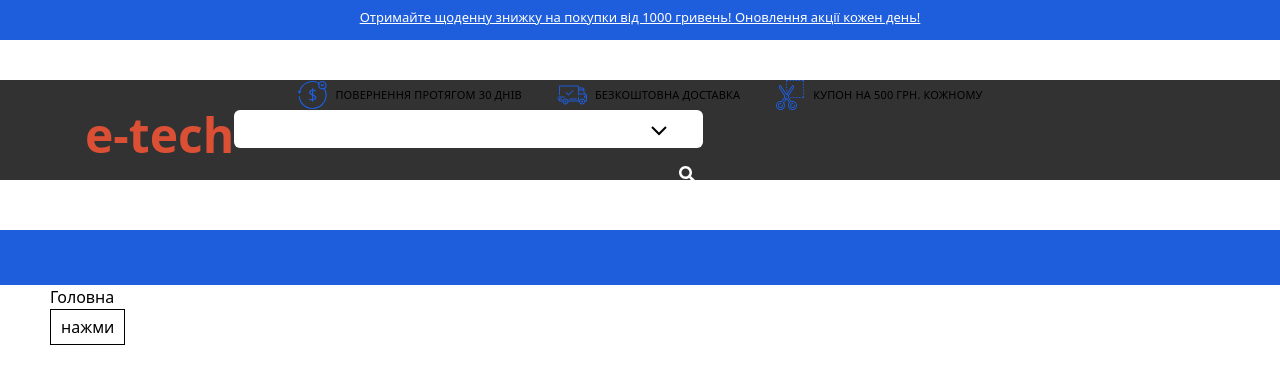
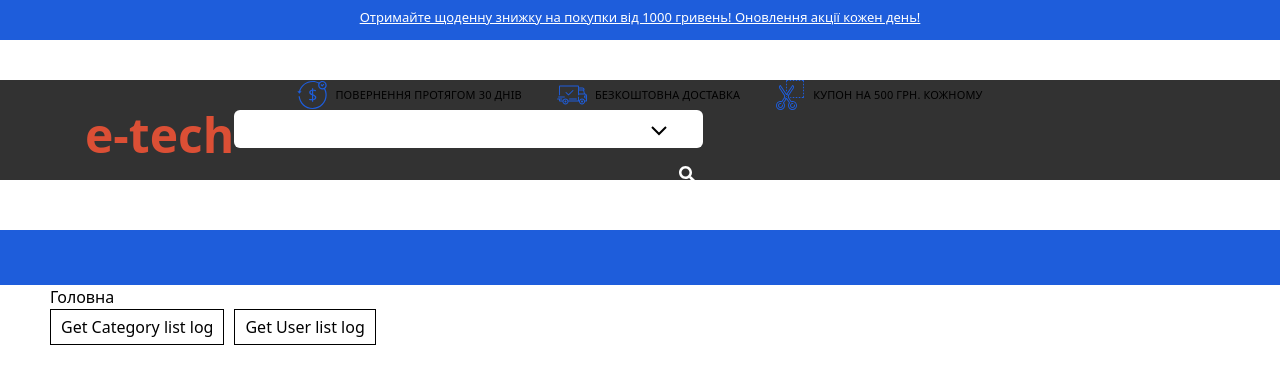
Before and after one commit to aleks-vorgen/Etech-client, a React (Vite) app: page / in a window 1280 px wide. Shown: the top 384 px of the page. Built offline with nearby package versions, Linux system fonts and the light colour scheme.

Commit message:
fetching data from gcp to netlify

```diff
--- a/src/pages/HomePage.jsx
+++ b/src/pages/HomePage.jsx
@@ -3,21 +3,40 @@ import axios from 'axios'
 
 
 export function HomePage() {
-  const getDataProducts = () => {
-    axios.get('https://etech-5fydkirpga-lm.a.run.app/categories/all')
+  const getProductData = () => {
+    axios.get('https://etech-5fydkirpga-lm.a.run.app/products/all')
         //axios.get('http://localhost:8080/categories/all')
-    .then (res => {
+        .then(res => {
           console.log(res.data)
         })
-    .catch (error => {
+        .catch(error => {
           console.log(error);
         });
+  }
+
+  function getUserData() {
+    axios.get('https://etech-5fydkirpga-lm.a.run.app/users/all')
+        .then(res => {
+          console.log(res.data)
+        })
+        .catch(error => {
+          console.log(error)
+        })
   }
 
   return (
       <div style={{margin: '0px 50px'}}>
         <h2>Головна</h2>
-    <button style={{border: '1px solid black', padding: '5px 10px'}} onClick={getDataProducts}> нажми</button>
+        <button
+            style={{border: '1px solid black', padding: '5px 10px', marginRight: '5px'}}
+            onClick={getProductData}>
+          Get Category list log
+        </button>
+        <button
+            style={{border: '1px solid black', padding: '5px 10px', marginLeft: '5px'}}
+            onClick={getUserData}>
+          Get User list log
+        </button>
       </div>
   )
 }
```
Lines whose indentation alone changed are shown as unchanged.
